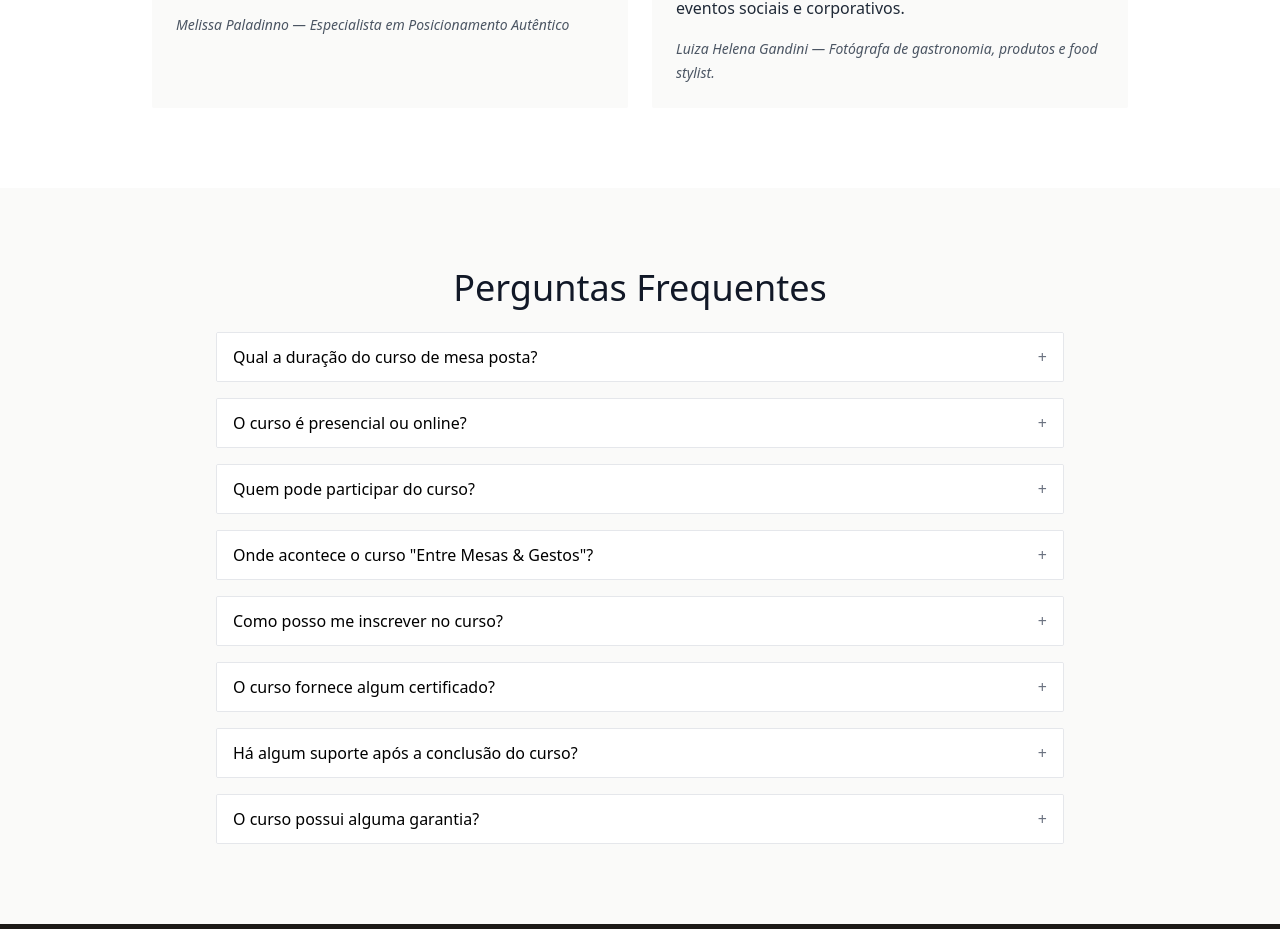
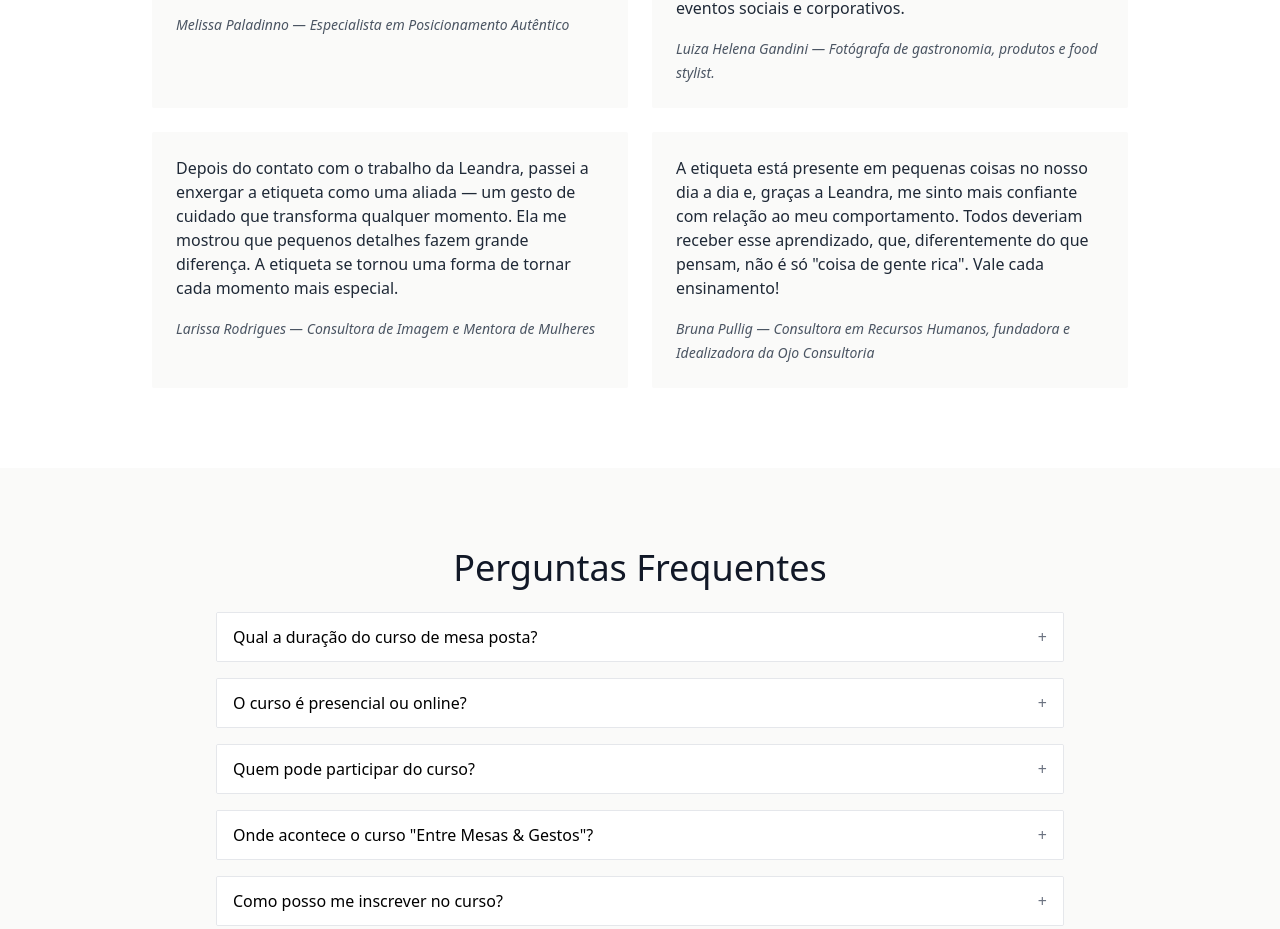
Before and after one commit to kainamf/entre-loucas-e-gestos, a React (Vite) app: page / in a window 1280 px wide. Shown: the part 5510-6439 px from the top of the page. Built offline with nearby package versions, Linux system fonts and the light colour scheme.

Commit message:
feat: Add new testimonials from Larissa Rodrigues and Bruna Pullig in Testimonials component

```diff
--- a/src/components/Testimonials.tsx
+++ b/src/components/Testimonials.tsx
@@ -9,6 +9,16 @@ export default function Testimonials() {
       text:
         'O curso foi incrível! Pude aprender por experiências muito parecidas com a vida real e minha autoconfiança mudou da água pro vinho! Maravilhoso o programa e só tenho a agradecer! Hoje me sinto muito mais capaz de ir a um bom restaurante e me portar corretamente em eventos sociais e corporativos.',
       author: 'Luiza Helena Gandini — Fotógrafa de gastronomia, produtos e food stylist.',
+    },
+    {
+      text:
+        'Depois do contato com o trabalho da Leandra, passei a enxergar a etiqueta como uma aliada — um gesto de cuidado que transforma qualquer momento. Ela me mostrou que pequenos detalhes fazem grande diferença. A etiqueta se tornou uma forma de tornar cada momento mais especial.',
+      author: 'Larissa Rodrigues — Consultora de Imagem e Mentora de Mulheres',
+    },
+    {
+      text:
+        'A etiqueta está presente em pequenas coisas no nosso dia a dia e, graças a Leandra, me sinto mais confiante com relação ao meu comportamento. Todos deveriam receber esse aprendizado, que, diferentemente do que pensam, não é só "coisa de gente rica". Vale cada ensinamento!',
+      author: 'Bruna Pullig — Consultora em Recursos Humanos, fundadora e Idealizadora da Ojo Consultoria',
     },
   ];
 
```
Also changed, not shown: public/luizaHelenaGandini.jpeg (added), public/melissaPaladinno.jpeg (added).
